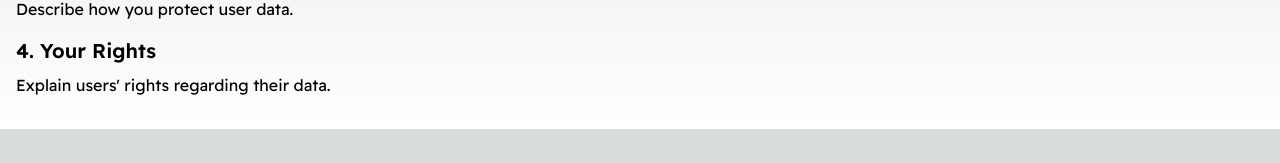
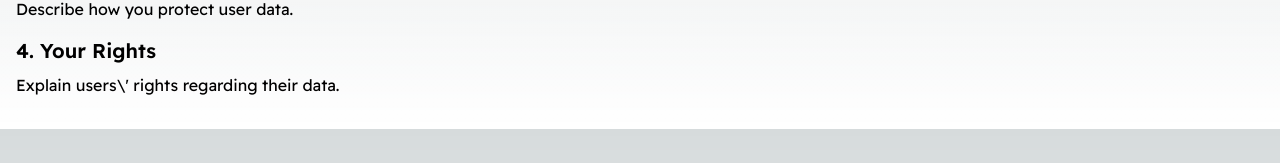
Before and after one commit to crfdiab/payrolltaxcalculator, a Next.js app: page /privacy-policy in a window 1280 px wide. Shown: the part 379-542 px from the top of the page. Built offline with nearby package versions, Linux system fonts and the light colour scheme.

Commit message:
modified:   app/(routes)/privacy-policy/page.tsx

```diff
--- a/app/(routes)/privacy-policy/page.tsx
+++ b/app/(routes)/privacy-policy/page.tsx
@@ -25,7 +25,7 @@ export default function PrivacyPolicy() {
         </section>
         <section>
           <h2 className="text-xl font-semibold mb-2">4. Your Rights</h2>
-          <p>Explain users' rights regarding their data.</p>
+          <p>Explain users\' rights regarding their data.</p>
         </section>
       </div>
     </div>
```
